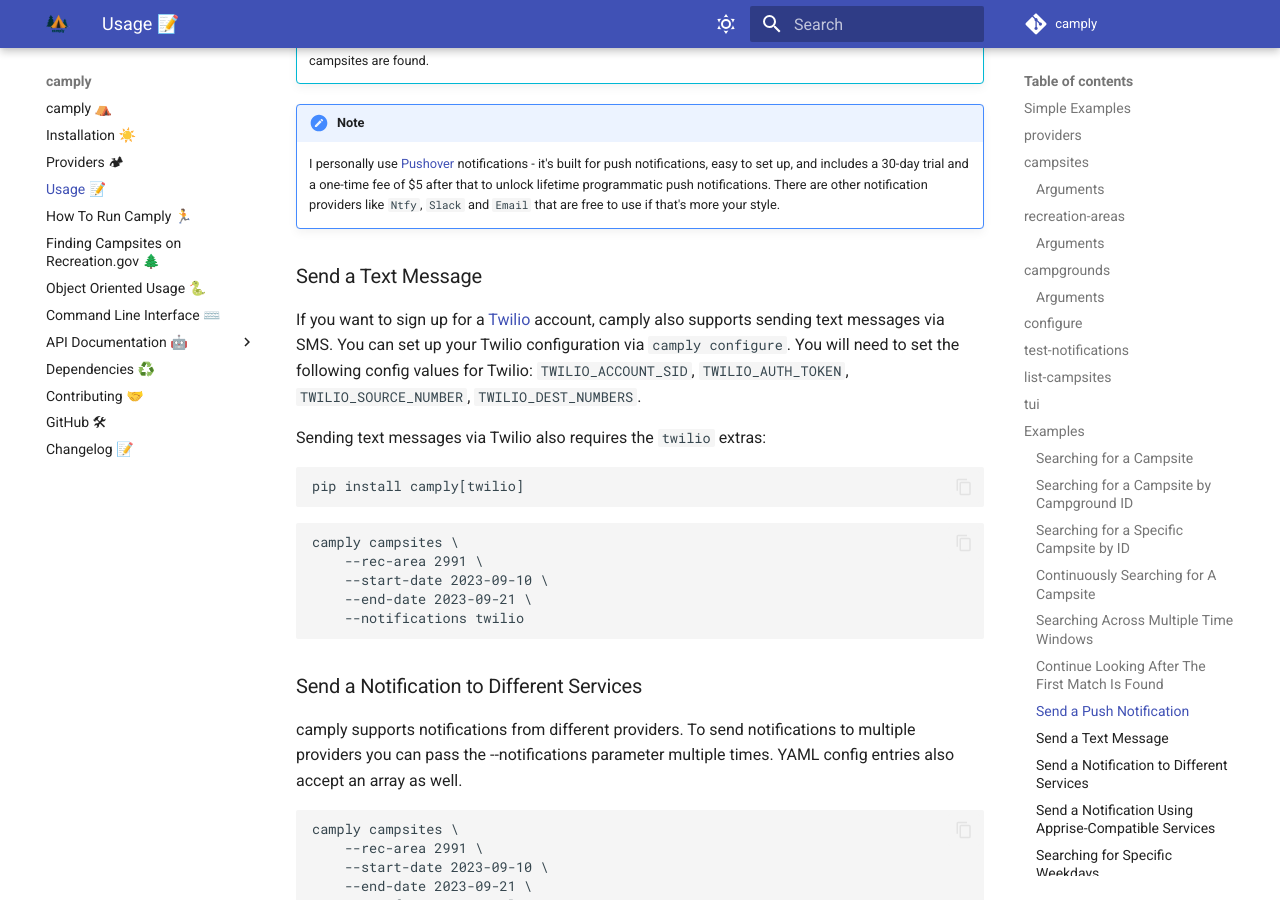
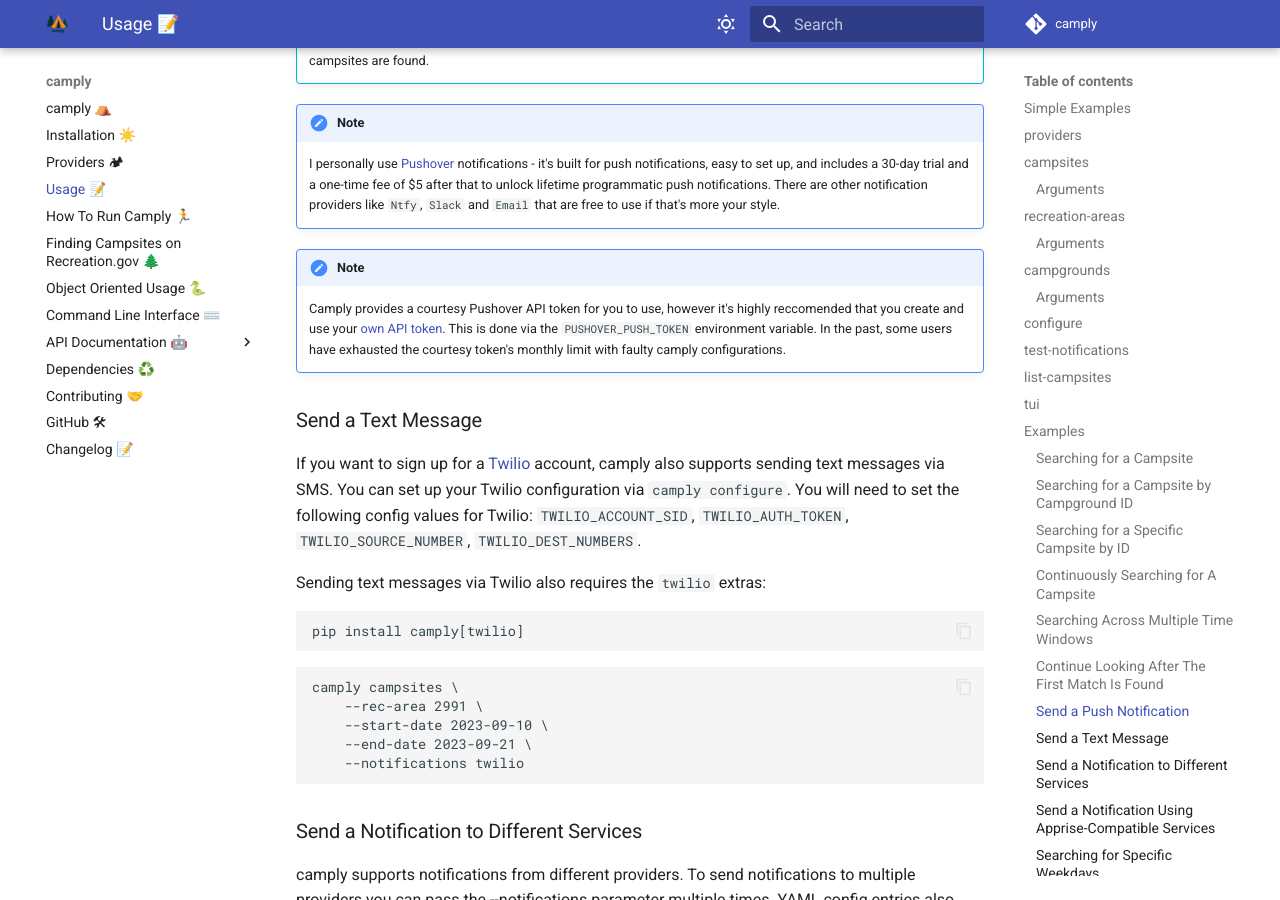
Before and after one commit to juftin/camply, an MkDocs documentation site: the page built from docs/command_line_usage.md, in a window 1280 px wide and 900 px high, scrolled down 11159 px. Built offline with MkDocs 1.6.1 and Material for MkDocs 9.7.7, drawn with Linux system fonts in a browser that asks for light colours; comment, search, counter and statistics services are not loaded.

Commit message:
📝 courtesy pushover token

```diff
--- a/docs/command_line_usage.md
+++ b/docs/command_line_usage.md
@@ -487,6 +487,14 @@
     I personally use [Pushover](https://pushover.net) notifications - it's built for push notifications, easy to set up,
     and includes a 30-day trial and a one-time fee of $5 after that to unlock lifetime programmatic push notifications.
     There are other notification providers like `Ntfy`, `Slack` and `Email` that are free to use if that's more your style.
+
+!!! note
+
+    Camply provides a courtesy Pushover API token for you to use, however it's
+    highly reccomended that you create and use your
+    [own API token](https://pushover.net/apps/build). This is done via the
+    `PUSHOVER_PUSH_TOKEN` environment variable. In the past, some users have exhausted the
+    courtesy token's monthly limit with faulty camply configurations.
 
 ### Send a Text Message
 
```
